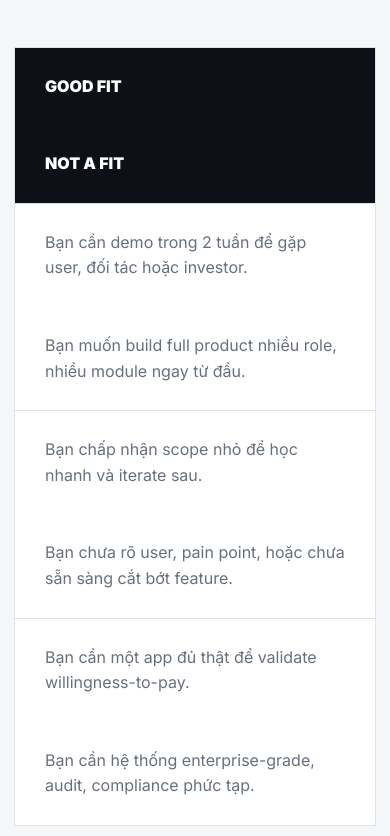
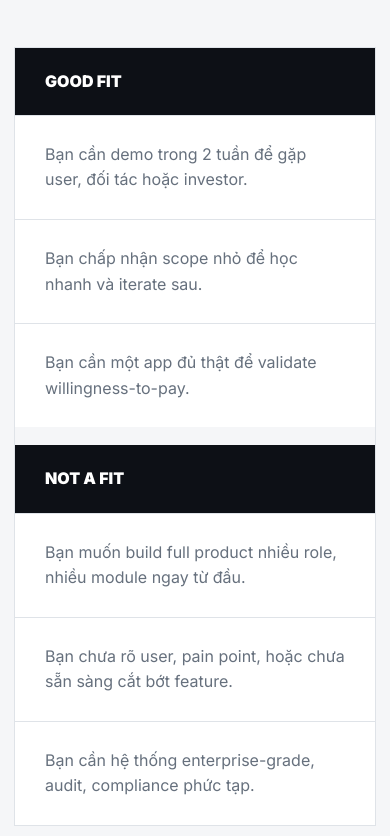
Before and after one commit to benf-le/landing_kd_page, a plain HTML site: page index.html in a window 390 px wide. Shown: the part 8788-9624 px from the top of the page. Drawn offline with Linux system fonts and the light colour scheme.

Commit message:
fix style mobile

```diff
--- a/index.html
+++ b/index.html
@@ -33,7 +33,7 @@
         <a href="#outcome">Outcome</a>
         <a href="#scope">Scope</a>
         <a href="#timeline">Timeline</a>
-        <a href="#pricing">2.5K / 2 tuần</a>
+        <a href="#pricing">Psricing</a>
         <a class="nav-cta" href="#contact">Đặt lịch</a>
       </nav>
     </header>
@@ -258,20 +258,16 @@
             <h2>Khi nào nên chọn gói này?</h2>
           </div>
           <div class="compare-table reveal">
-            <div class="table-row table-head">
-              <span>Good fit</span>
-              <span>Not a fit</span>
+            <div class="compare-column">
+              <h3>Good fit</h3>
+              <p>Bạn cần demo trong 2 tuần để gặp user, đối tác hoặc investor.</p>
+              <p>Bạn chấp nhận scope nhỏ để học nhanh và iterate sau.</p>
+              <p>Bạn cần một app đủ thật để validate willingness-to-pay.</p>
             </div>
-            <div class="table-row">
-              <p>Bạn cần demo trong 2 tuần để gặp user, đối tác hoặc investor.</p>
+            <div class="compare-column">
+              <h3>Not a fit</h3>
               <p>Bạn muốn build full product nhiều role, nhiều module ngay từ đầu.</p>
-            </div>
-            <div class="table-row">
-              <p>Bạn chấp nhận scope nhỏ để học nhanh và iterate sau.</p>
               <p>Bạn chưa rõ user, pain point, hoặc chưa sẵn sàng cắt bớt feature.</p>
-            </div>
-            <div class="table-row">
-              <p>Bạn cần một app đủ thật để validate willingness-to-pay.</p>
               <p>Bạn cần hệ thống enterprise-grade, audit, compliance phức tạp.</p>
             </div>
           </div>
--- a/styles.css
+++ b/styles.css
@@ -658,33 +658,31 @@ section:not(.hero):not(.stats-band) {
 }
 
 .compare-table {
+  display: grid;
+  grid-template-columns: 1fr 1fr;
   border: 1px solid var(--line);
   background: #fff;
 }
 
-.table-row {
-  display: grid;
-  grid-template-columns: 1fr 1fr;
-}
-
-.table-row:not(:last-child) {
-  border-bottom: 1px solid var(--line);
-}
-
-.table-row > * {
-  margin: 0;
-  padding: 26px 30px;
-}
-
-.table-row > *:first-child {
+.compare-column:not(:last-child) {
   border-right: 1px solid var(--line);
 }
 
-.table-head {
+.compare-column h3 {
+  margin: 0;
+  padding: 24px 30px;
   color: #fff;
   background: var(--dark);
+  font-size: 16px;
   font-weight: 900;
   text-transform: uppercase;
+}
+
+.compare-column p {
+  margin: 0;
+  padding: 26px 30px;
+  min-height: 112px;
+  border-top: 1px solid var(--line);
 }
 
 .faq-list {
@@ -880,8 +878,7 @@ section:not(.hero):not(.stats-band) {
   .method-grid,
   .timeline,
   .logo-row,
-  .scope-grid,
-  .table-row {
+  .scope-grid {
     grid-template-columns: 1fr;
   }
 
@@ -890,8 +887,20 @@ section:not(.hero):not(.stats-band) {
   .logo-row span:not(:last-child),
   .method-item:not(:last-child),
   .timeline article:not(:last-child),
-  .table-row > *:first-child {
+  .compare-column:not(:last-child) {
     border-right: 0;
+  }
+
+  .compare-table {
+    grid-template-columns: 1fr;
+  }
+
+  .compare-column:not(:last-child) {
+    border-bottom: 18px solid var(--mist);
+  }
+
+  .compare-column p {
+    min-height: 0;
   }
 
   .stat-item:not(:last-child)::after,
```
Also changed, not shown: compare-desktop-check.png (added), compare-mobile-check.png (added).
